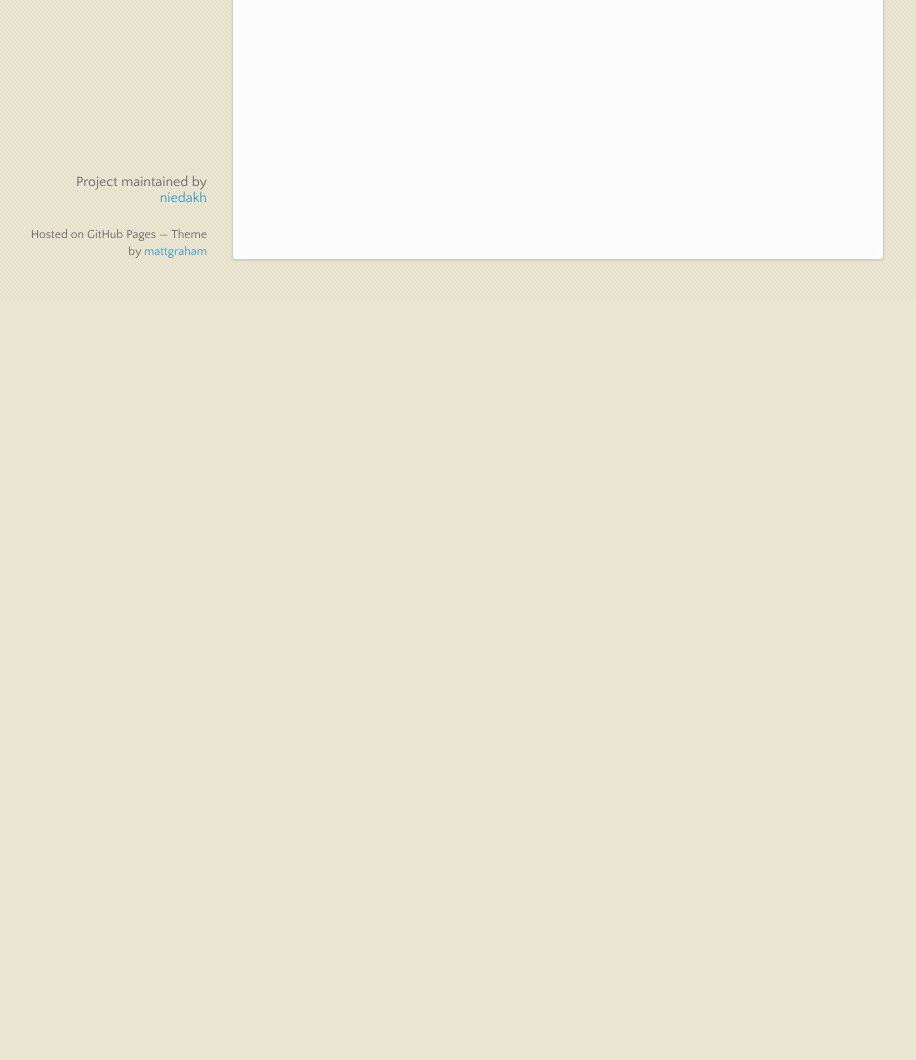
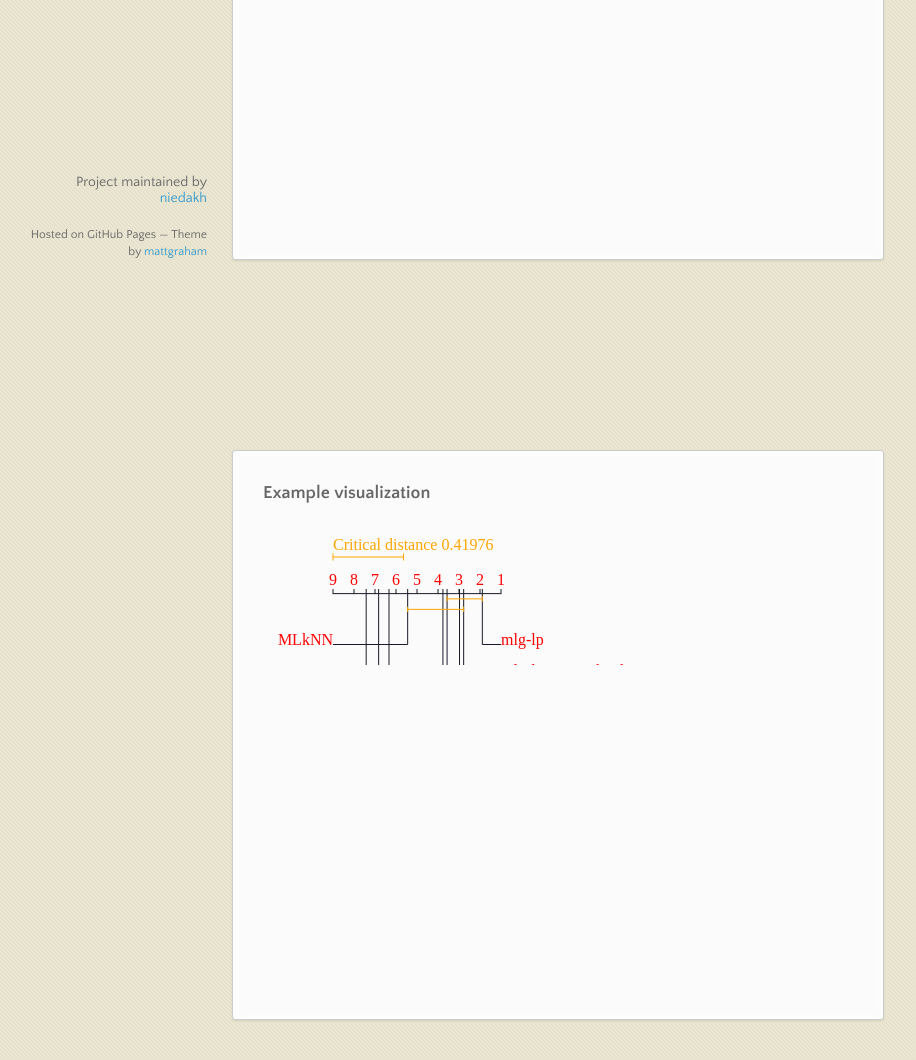
Before and after one commit to niedakh/algorithms-critical-distance-visualization, a plain HTML site: page index.html in a window 1280 px wide. Shown: the part 500-1560 px from the top of the page, without its empty margins (83-999 px from the left). Before the commit the page ends 800 px from the top, so only its background shows below. Drawn offline with nearby package versions, Linux system fonts and the light colour scheme.

Commit message:
- add visualization

```diff
--- a/index.html
+++ b/index.html
@@ -41,6 +41,10 @@
       <section>
         <p>Python code to quickly visualize critical distances between methods after Friedman and post-hoc Nemenyi tests as introduced in <em>Gj. Madjarov, et al., An extensive experimental comparison of methods for multi-label learning, Pattern Recognition (2012), <a href="http://kt.ijs.si/DragiKocev/wikipage/lib/exe/fetch.php?media=2012pr_ml_comparison.pdf">doi:10.1016/j.patcog.2012.03.004</a></em></p>
       </section>
+      <section>
+        <h3>Example visualization</h3>
+        <object type="image/svg+xml" data="images/test.svg" style="width: 100%">Your browser does not support SVG</object>
+      </section>
       <footer>
         <p>Project maintained by <a href="https://github.com/niedakh">niedakh</a></p>
         <p><small>Hosted on GitHub Pages &mdash; Theme by <a href="https://twitter.com/michigangraham">mattgraham</a></small></p>
```
